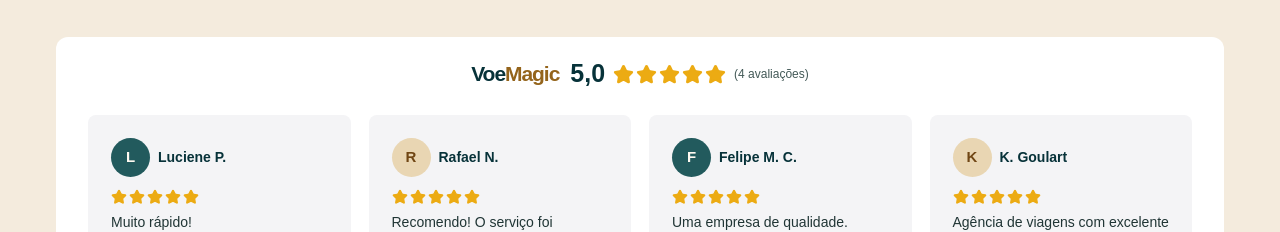
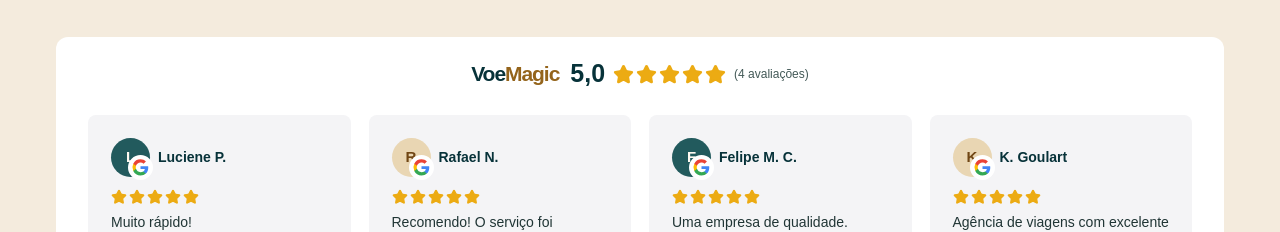
Before and after one commit to thomasgabbriel/voemagic, a React (Vite) app: page / in a window 1280 px wide. Shown: the part 1560-1792 px from the top of the page. Built offline with nearby package versions, Linux system fonts and the light colour scheme.

Commit message:
Adiciona ícone do Google aos avatares das avaliações

```diff
--- a/src/components/ui/customer-reviews.tsx
+++ b/src/components/ui/customer-reviews.tsx
@@ -1,6 +1,7 @@
 import { useEffect, useRef, useState } from 'react'
 import { ArrowLeft, ArrowRight, MessageCircle, Star } from 'lucide-react'
 import { customerReviews } from '../../customer-reviews'
+import googleMarkUrl from '../../assets/google-g.svg?inline'
 
 function Rating({ value }: { value: number }) {
   const label = value.toLocaleString('pt-BR', { maximumFractionDigits: 1 })
@@ -71,7 +72,10 @@ export function CustomerReviews() {
               {customerReviews.map(review => (
                 <li key={review.id} className="review-card">
                   <div className="review-author">
-                    <span aria-hidden="true">{review.author.trim().charAt(0).toLocaleUpperCase('pt-BR')}</span>
+                    <span className="review-avatar" aria-hidden="true">
+                      {review.author.trim().charAt(0).toLocaleUpperCase('pt-BR')}
+                      <img className="review-source-icon" src={googleMarkUrl} alt="" width="19" height="19" />
+                    </span>
                     <strong>{review.author}</strong>
                   </div>
                   <Rating value={review.rating} />
--- a/src/styles.css
+++ b/src/styles.css
@@ -614,7 +614,8 @@ h2 { margin-top: 10px; font-weight: 610; font-size: clamp(42px, 5.1vw, 73px); li
 }
 .review-empty { display: flex; align-items: center; gap: 12px; color: var(--muted); font-size: 14px; }
 .review-empty svg { flex: none; color: #805719; }
-.review-author > span {
+.review-avatar {
+  position: relative;
   display: grid;
   place-items: center;
   flex: none;
@@ -626,7 +627,17 @@ h2 { margin-top: 10px; font-weight: 610; font-size: clamp(42px, 5.1vw, 73px); li
   font-size: 15px;
   font-weight: 650;
 }
-.review-card:nth-child(even) .review-author > span { background: #e9d6b3; color: #704614; }
+.review-card:nth-child(even) .review-avatar { background: #e9d6b3; color: #704614; }
+.review-source-icon {
+  position: absolute;
+  right: -3px;
+  bottom: -3px;
+  box-sizing: content-box;
+  padding: 1px;
+  border: 2px solid #fff;
+  border-radius: 50%;
+  background: #fff;
+}
 .review-card blockquote { color: #203535; margin: 0; font-size: 14px; line-height: 1.55; }
 .review-carousel { position: relative; }
 .review-track {
```
Also changed, not shown: src/assets/google-g.svg (added), 1 other file (tests, documents, lock files or other folders).
